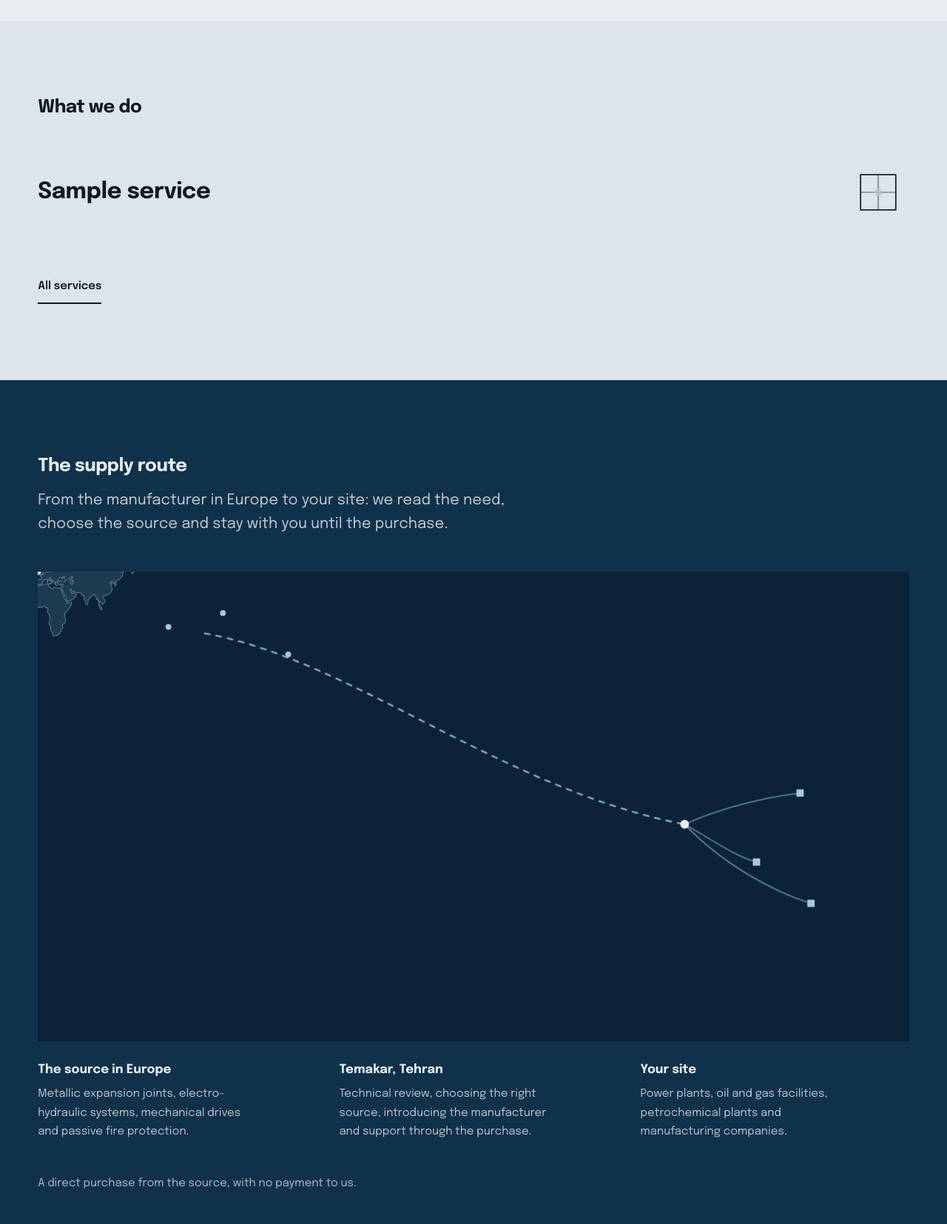
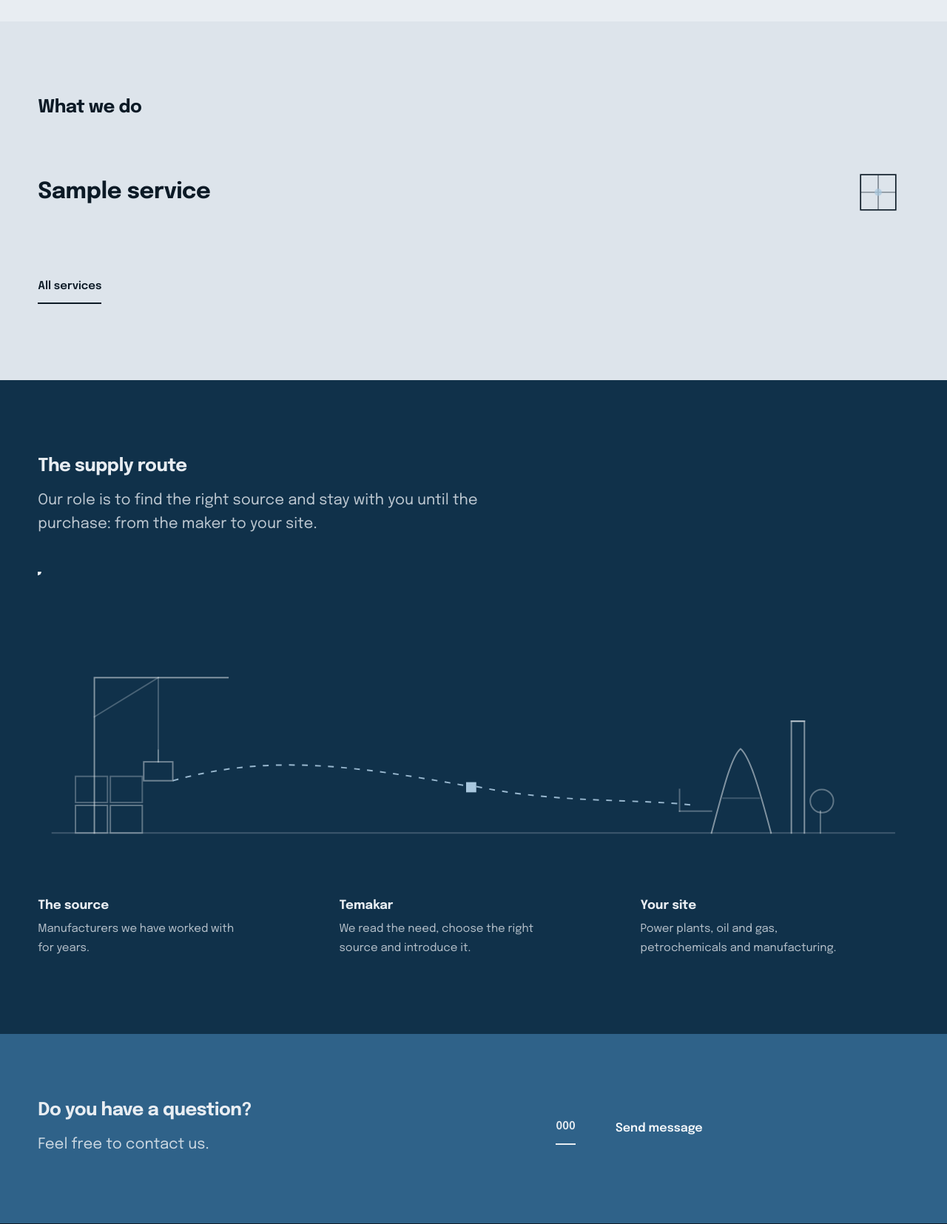
Before and after one commit to LeylaKhojasteh/temakar-site, a Django app: page / in a window 1280 px wide. Shown: the part 1360-3015 px from the top of the page at 74% size. Run offline with Django 5.2, Linux system fonts and the light colour scheme; tables that the repository leaves empty hold one stand-in row (values such as "Sample post"); style sheets or scripts are compiled from the project's sources.

Commit message:
fix(home): return to the drawn supply scene and drop the geography
- the map version is removed; the section is the drawn scene again with a
  cleaner gantry crane, container stacks, a cooling tower, a chimney and a
  tank, and a pulse that pauses at the Temakar node on its way
- the three captions read source, Temakar and your site; no city or
  continent is named, since the message is the intermediary role
- the unused map asset and its generator are deleted

```diff
--- a/assets/css/main.css
+++ b/assets/css/main.css
@@ -2064,7 +2064,7 @@ html[lang="fa"] .prose-temakar {
 }
 
 
-/* ---------- مسیر تأمین: نقشه ---------- */
+/* ---------- مسیر تأمین: صحنهٔ واسطه ---------- */
 
 .sourcing {
   overflow: clip;
@@ -2074,56 +2074,20 @@ html[lang="fa"] .prose-temakar {
   margin: 48px 0 0;
 }
 
-.route__frame {
-  position: relative;
-  aspect-ratio: 1200 / 647;
-  background-color: #0b2336;
-}
-
-.route__map,
-.route__overlay {
-  position: absolute;
-  inset: 0;
+.route__scene {
   display: block;
   width: 100%;
-  height: 100%;
-}
-
-.route__map {
-  object-fit: cover;
-}
-
-.route__overlay {
-  pointer-events: none;
-}
-
-.route__track {
-  stroke: var(--color-sky);
-  stroke-width: 2;
-  opacity: 0.85;
-  transition: stroke 220ms ease, stroke-width 220ms ease, opacity 220ms ease;
-}
-
-.route__main {
-  stroke-width: 2.4;
-  stroke-dasharray: 7 9;
-}
-
-.route__branches path {
-  stroke-width: 1.6;
-  opacity: 0.75;
-}
-
-.route__dots {
-  fill: var(--color-sky);
-}
-
-.route__hub {
-  fill: var(--color-paper);
-}
-
-.route__pulse {
-  fill: var(--color-paper);
+  height: auto;
+  color: color-mix(in srgb, var(--color-paper) 52%, transparent);
+}
+
+.route__path {
+  opacity: 0.9;
+  transition: stroke 220ms ease, stroke-width 220ms ease;
+}
+
+.route__nodes rect {
+  transition: fill 220ms ease;
 }
 
 .route__item h3 {
@@ -2138,7 +2102,7 @@ html[lang="fa"] .prose-temakar {
 
 .route__item p {
   margin: 8px 0 0;
-  max-width: 34ch;
+  max-width: 32ch;
   font-size: var(--t-small);
   line-height: 1.7;
   color: color-mix(in srgb, var(--color-paper) 76%, transparent);
@@ -2155,39 +2119,25 @@ html[lang="fa"] .prose-temakar {
   margin-block-start: 28px;
 }
 
-.route__note {
-  margin: 0;
-  font-size: var(--t-small);
-  color: color-mix(in srgb, var(--color-paper) 70%, transparent);
-}
-
 @media (min-width: 900px) {
   .route__legend {
     grid-template-columns: repeat(3, minmax(0, 1fr));
     gap: 44px;
   }
-
-  .route__note {
-    grid-column: 1 / -1;
-  }
-}
-
-[data-route][data-focus="source"] .route__main {
+}
+
+[data-route][data-focus="source"] #route-a {
   stroke: var(--color-paper);
   stroke-width: 3;
-  opacity: 1;
-}
-
-[data-route][data-focus="target"] .route__branches path {
+}
+
+[data-route][data-focus="target"] #route-b {
   stroke: var(--color-paper);
-  stroke-width: 2.4;
-  opacity: 1;
-}
-
-[data-route][data-focus="middle"] .route__hub {
-  fill: var(--color-sky);
-  stroke: var(--color-paper);
-  stroke-width: 2;
+  stroke-width: 3;
+}
+
+[data-route][data-focus="middle"] .route__nodes rect {
+  fill: var(--color-paper);
 }
 
 @media (prefers-reduced-motion: reduce) {
--- a/templates/partials/sourcing_map.html
+++ b/templates/partials/sourcing_map.html
@@ -1,93 +1,82 @@
-{% load static site_tags %}
+{% load site_tags %}
 <section class="panel panel--navy sourcing" aria-labelledby="sourcing-title">
   <div class="shell">
     <div class="sourcing__head reveal">
       <h2 class="h2" id="sourcing-title">{% if is_fa %}مسیر تأمین{% else %}The supply route{% endif %}</h2>
       <p class="lead mt-4 max-w-[52ch] text-paper/80">
         {% if is_fa %}
-          از سازنده در اروپا تا سایت شما؛ نیاز را می‌خوانیم، منبع را انتخاب می‌کنیم و تا خرید همراهی می‌کنیم.
+          نقش ما پیدا کردن منبع درست و همراهی تا خرید است؛ از سازنده تا سایت شما.
         {% else %}
-          From the manufacturer in Europe to your site: we read the need, choose the source and stay with you until the purchase.
+          Our role is to find the right source and stay with you until the purchase: from the maker to your site.
         {% endif %}
       </p>
     </div>
 
     <figure class="route reveal" data-route>
       <div class="route__frame">
-        <img class="route__map" src="{% static 'img/supply-map.svg' %}" width="1200" height="647"
-             alt="{% if is_fa %}نقشهٔ اروپا، شمال آفریقا و خاورمیانه با مسیر تأمین از اروپا به تهران{% else %}Map of Europe, North Africa and the Middle East with the supply route from Europe to Tehran{% endif %}"
-             loading="lazy" decoding="async">
+        <svg class="route__scene" viewBox="0 0 1200 420" aria-hidden="true" focusable="false">
+          <g class="route__line" fill="none" stroke="currentColor" stroke-width="2" stroke-linecap="square">
+            <path d="M20 360 H1180" opacity="0.4" />
 
-        <svg class="route__overlay" viewBox="0 0 1200 647" aria-hidden="true" focusable="false">
-          <g class="route__track" fill="none" stroke-linecap="round">
-            <path class="route__main" d="M230 85 C 430 120, 640 300, 891 348" />
-            <g class="route__branches">
-              <path d="M891 348 C 930 330, 990 312, 1050 305" />
-              <path d="M891 348 C 930 370, 960 392, 990 400" />
-              <path d="M891 348 C 940 400, 1010 440, 1065 457" />
-            </g>
+            <path d="M78 360 V146 H262" />
+            <path d="M78 200 L166 146" opacity="0.5" />
+            <path d="M166 146 V262" opacity="0.5" />
+            <rect x="146" y="262" width="40" height="26" opacity="0.85" />
+            <path d="M166 262 V246" opacity="0.5" />
+
+            <rect x="52" y="322" width="44" height="38" opacity="0.7" />
+            <rect x="100" y="322" width="44" height="38" opacity="0.7" />
+            <rect x="52" y="282" width="44" height="36" opacity="0.55" />
+            <rect x="100" y="282" width="44" height="36" opacity="0.55" />
+
+            <path d="M928 360 C 946 292 956 254 968 244 C 980 254 992 292 1010 360" />
+            <path d="M944 312 H994" opacity="0.4" />
+            <path d="M1038 360 V206 H1056 V360" />
+            <path d="M1038 206 H1056" />
+            <path d="M1078 360 V330" opacity="0.7" />
+            <circle cx="1080" cy="316" r="16" opacity="0.7" />
+            <path d="M884 330 H928" opacity="0.6" />
+            <path d="M884 330 V300" opacity="0.6" />
           </g>
 
-          <g class="route__dots">
-            <circle cx="180" cy="76" r="4" />
-            <circle cx="255" cy="57" r="4" />
-            <circle cx="345" cy="114" r="4" />
-            <circle class="route__hub" cx="891" cy="348" r="6" />
-            <rect x="1045" y="300" width="10" height="10" />
-            <rect x="985" y="395" width="10" height="10" />
-            <rect x="1060" y="452" width="10" height="10" />
+          <path id="route-a" class="route__path" d="M186 288 C 320 250 440 268 596 296"
+                fill="none" stroke="var(--color-sky)" stroke-width="2" stroke-dasharray="8 10" />
+          <path id="route-b" class="route__path" d="M604 296 C 720 320 820 312 906 322"
+                fill="none" stroke="var(--color-sky)" stroke-width="2" stroke-dasharray="8 10" />
+
+          <g class="route__nodes" fill="var(--color-sky)">
+            <rect x="590" y="290" width="14" height="14" />
           </g>
 
-          <circle class="route__pulse" r="4.5">
-            <animateMotion dur="7s" repeatCount="indefinite" keyPoints="0;1;1" keyTimes="0;0.34;1" calcMode="linear">
-              <mpath href="#route-main-path" />
+          <circle class="route__pulse" r="5" fill="var(--color-paper)">
+            <animateMotion dur="8s" repeatCount="indefinite" keyPoints="0;0.5;0.5;1" keyTimes="0;0.32;0.62;1" calcMode="linear">
+              <mpath href="#route-full" />
             </animateMotion>
           </circle>
-          <path id="route-main-path" d="M230 85 C 430 120, 640 300, 891 348" fill="none" stroke="none" />
-
-          <circle class="route__pulse route__pulse--branch" r="3.5" opacity="0">
-            <animate attributeName="opacity" from="0" to="1" begin="2.4s" dur="0.01s" fill="freeze" />
-            <animateMotion dur="7s" begin="2.4s" repeatCount="indefinite" keyPoints="0;1;1" keyTimes="0;0.22;1" calcMode="linear">
-              <mpath href="#route-branch-a" />
-            </animateMotion>
-          </circle>
-          <circle class="route__pulse route__pulse--branch" r="3.5" opacity="0">
-            <animate attributeName="opacity" from="0" to="1" begin="2.55s" dur="0.01s" fill="freeze" />
-            <animateMotion dur="7s" begin="2.55s" repeatCount="indefinite" keyPoints="0;1;1" keyTimes="0;0.22;1" calcMode="linear">
-              <mpath href="#route-branch-b" />
-            </animateMotion>
-          </circle>
-          <circle class="route__pulse route__pulse--branch" r="3.5" opacity="0">
-            <animate attributeName="opacity" from="0" to="1" begin="2.7s" dur="0.01s" fill="freeze" />
-            <animateMotion dur="7s" begin="2.7s" repeatCount="indefinite" keyPoints="0;1;1" keyTimes="0;0.22;1" calcMode="linear">
-              <mpath href="#route-branch-c" />
-            </animateMotion>
-          </circle>
-          <path id="route-branch-a" d="M891 348 C 930 330, 990 312, 1050 305" fill="none" stroke="none" />
-          <path id="route-branch-b" d="M891 348 C 930 370, 960 392, 990 400" fill="none" stroke="none" />
-          <path id="route-branch-c" d="M891 348 C 940 400, 1010 440, 1065 457" fill="none" stroke="none" />
+          <path id="route-full" d="M186 288 C 320 250 440 268 596 296 C 720 320 820 312 906 322"
+                fill="none" stroke="none" />
         </svg>
       </div>
 
       <figcaption class="route__legend">
         <div class="route__item" data-stop="source" tabindex="0">
-          <h3>{% if is_fa %}منبع در اروپا{% else %}The source in Europe{% endif %}</h3>
+          <h3>{% if is_fa %}منبع{% else %}The source{% endif %}</h3>
           <p>
             {% if is_fa %}
-              درزهای انبساط فلزی، سیستم‌های الکتروهیدرولیک، درایو مکانیکی و حفاظت غیرفعال آتش.
+              سازندگانی که سال‌ها با آن‌ها کار کرده‌ایم.
             {% else %}
-              Metallic expansion joints, electro-hydraulic systems, mechanical drives and passive fire protection.
+              Manufacturers we have worked with for years.
             {% endif %}
           </p>
         </div>
 
         <div class="route__item" data-stop="middle" tabindex="0">
-          <h3>{% if is_fa %}تماکار، تهران{% else %}Temakar, Tehran{% endif %}</h3>
+          <h3>{% if is_fa %}تماکار{% else %}Temakar{% endif %}</h3>
           <p>
             {% if is_fa %}
-              بررسی مشخصات فنی، انتخاب منبع مناسب، معرفی سازنده و همراهی تا خرید.
+              نیاز را می‌خوانیم، منبع مناسب را انتخاب می‌کنیم و معرفی می‌کنیم.
             {% else %}
-              Technical review, choosing the right source, introducing the manufacturer and support through the purchase.
+              We read the need, choose the right source and introduce it.
             {% endif %}
           </p>
         </div>
@@ -96,16 +85,12 @@
           <h3>{% if is_fa %}سایت شما{% else %}Your site{% endif %}</h3>
           <p>
             {% if is_fa %}
-              نیروگاه، تأسیسات نفت و گاز، پتروشیمی و کارخانه‌های تولیدی.
+              نیروگاه، نفت و گاز، پتروشیمی و کارخانه‌های تولیدی.
             {% else %}
-              Power plants, oil and gas facilities, petrochemical plants and manufacturing companies.
+              Power plants, oil and gas, petrochemicals and manufacturing.
             {% endif %}
           </p>
         </div>
-
-        <p class="route__note">
-          {% if is_fa %}خرید مستقیم از منبع، بدون پرداخت به ما.{% else %}A direct purchase from the source, with no payment to us.{% endif %}
-        </p>
       </figcaption>
     </figure>
   </div>
```
Also changed, not shown: scripts/generate_supply_map.py (deleted, +0 -119 lines), static/img/supply-map.svg (deleted).
